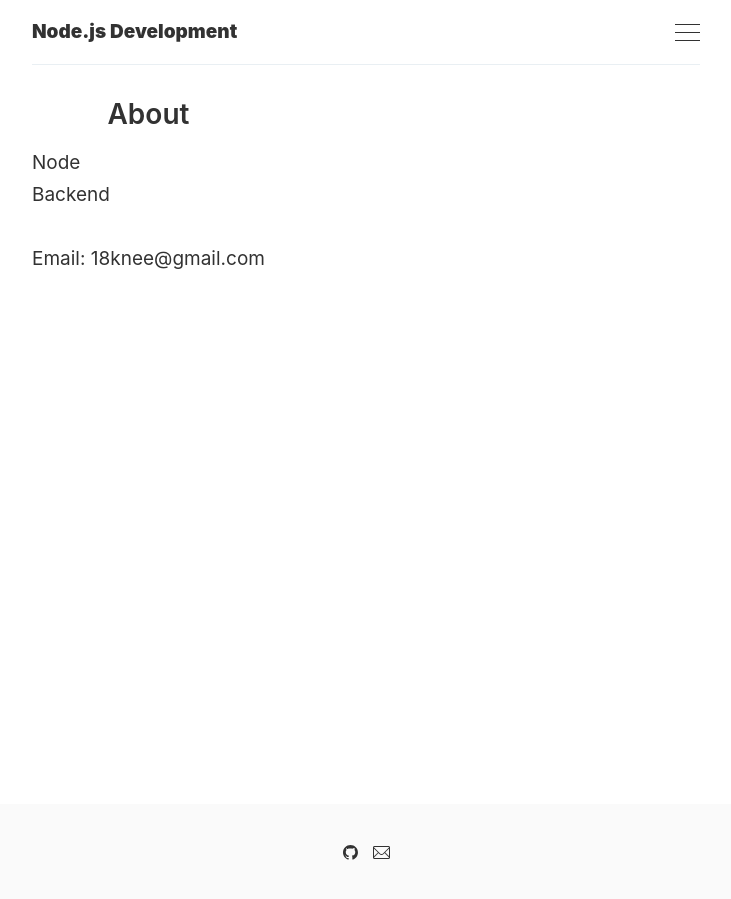
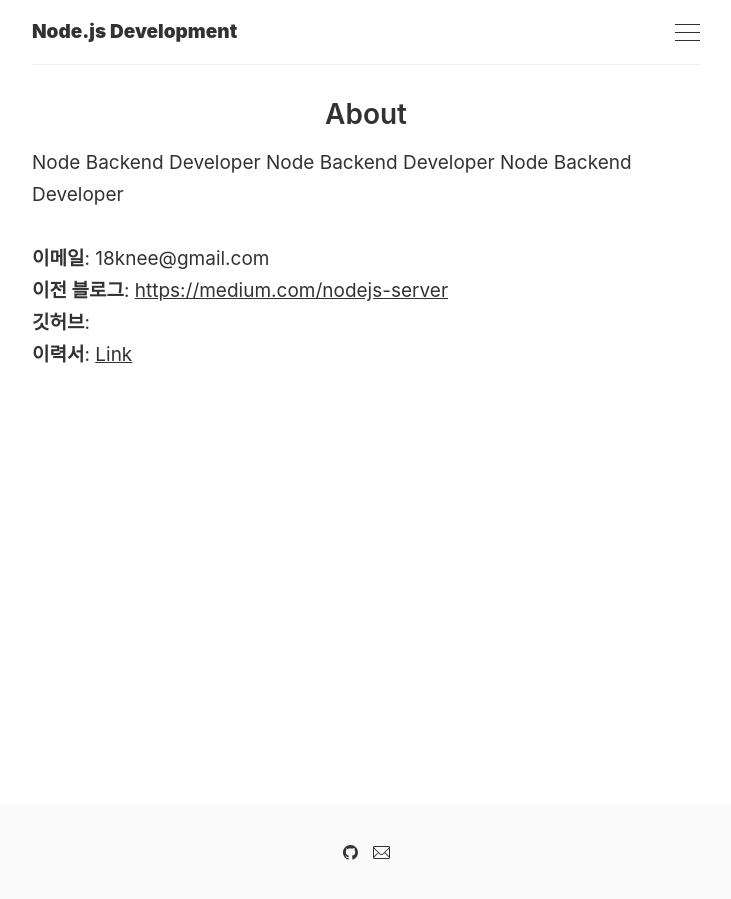
Before and after one commit to dont-think-about-too-much/dont-think-about-too-much.github.io, a Jekyll site: the page built from _pages/about.md, in a window 1280 px wide. Shown: the whole page, without its empty margins (274-1005 px from the left). Built offline with Jekyll 4.4.1, drawn with Linux system fonts in a browser that asks for light colours.

Commit message:
fix:about 수정

```diff
--- a/_pages/about.md
+++ b/_pages/about.md
@@ -3,7 +3,9 @@ layout: page
 title: About
 ---
 
-Node<br>
-Backend
+Node Backend Developer Node Backend Developer Node Backend Developer
 
-Email: 18knee@gmail.com
+**이메일**: 18knee@gmail.com<br>
+**이전 블로그**: [https://medium.com/nodejs-server](https://medium.com/nodejs-server)<br>
+**깃허브**:<br>
+**이력서**: [Link](https://www.notion.so/7c56bd475b9f41a0a8d272dbb9c3b5e0)
```
